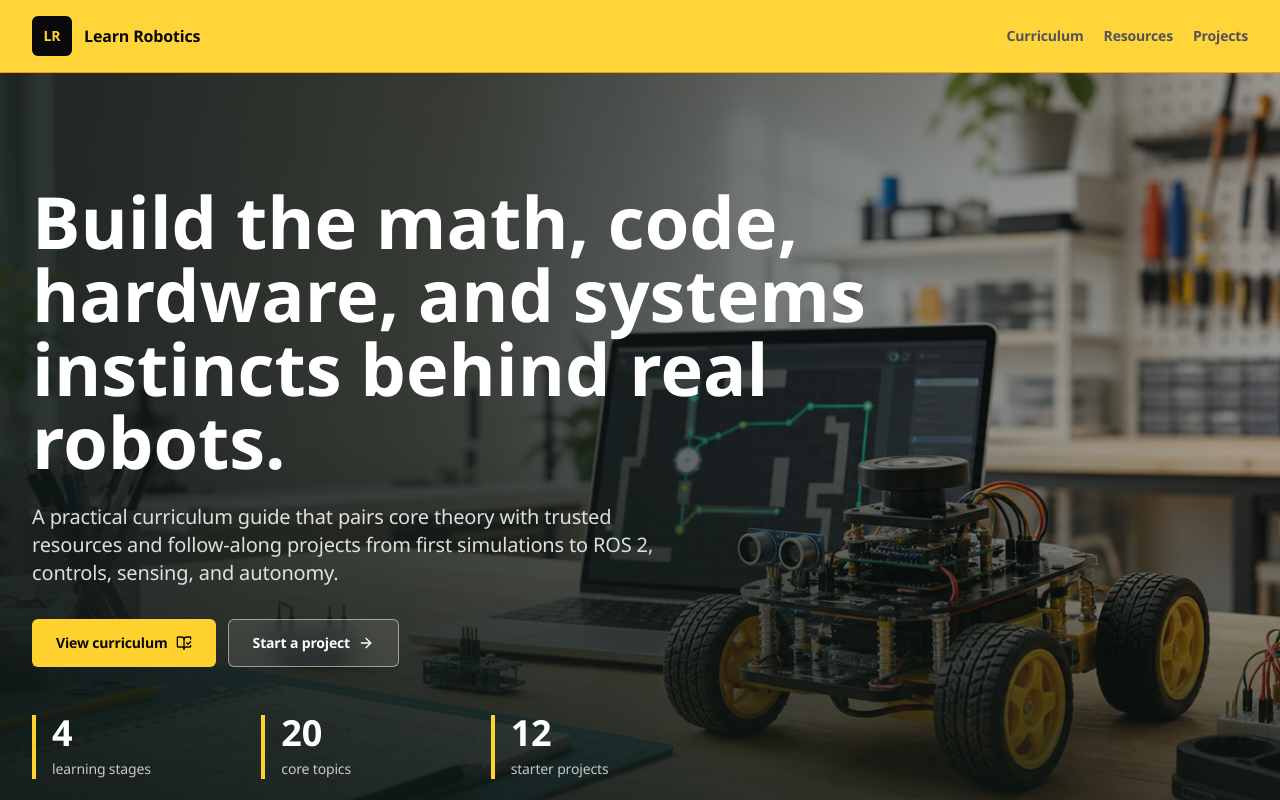
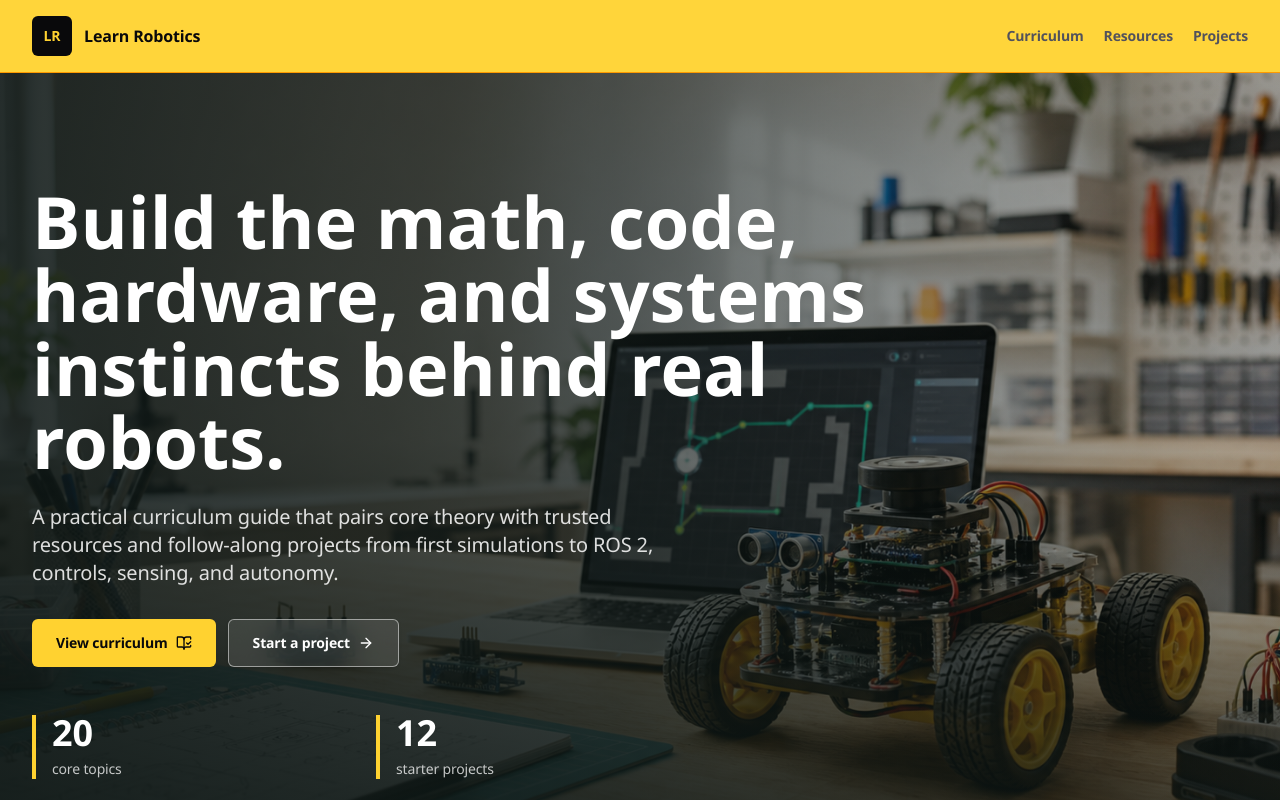
Before and after one commit to MiguelMasc/Learn-Robotics, a Next.js app: page / in a window 1280 px wide. Shown: the top 800 px of the page. Built offline with nearby package versions, Linux system fonts and the light colour scheme.

Commit message:
Update homepage hero stats

```diff
--- a/components/home/hero-section.tsx
+++ b/components/home/hero-section.tsx
@@ -47,9 +47,8 @@ export function HeroSection() {
               <ArrowRight className="size-4" aria-hidden="true" />
             </Link>
           </div>
-          <dl className="mt-12 grid max-w-2xl gap-4 sm:grid-cols-3">
+          <dl className="mt-12 grid max-w-2xl gap-4 sm:grid-cols-2">
             {[
-              ["4", "learning stages"],
               ["20", "core topics"],
               ["12", "starter projects"],
             ].map(([value, label]) => (
```
